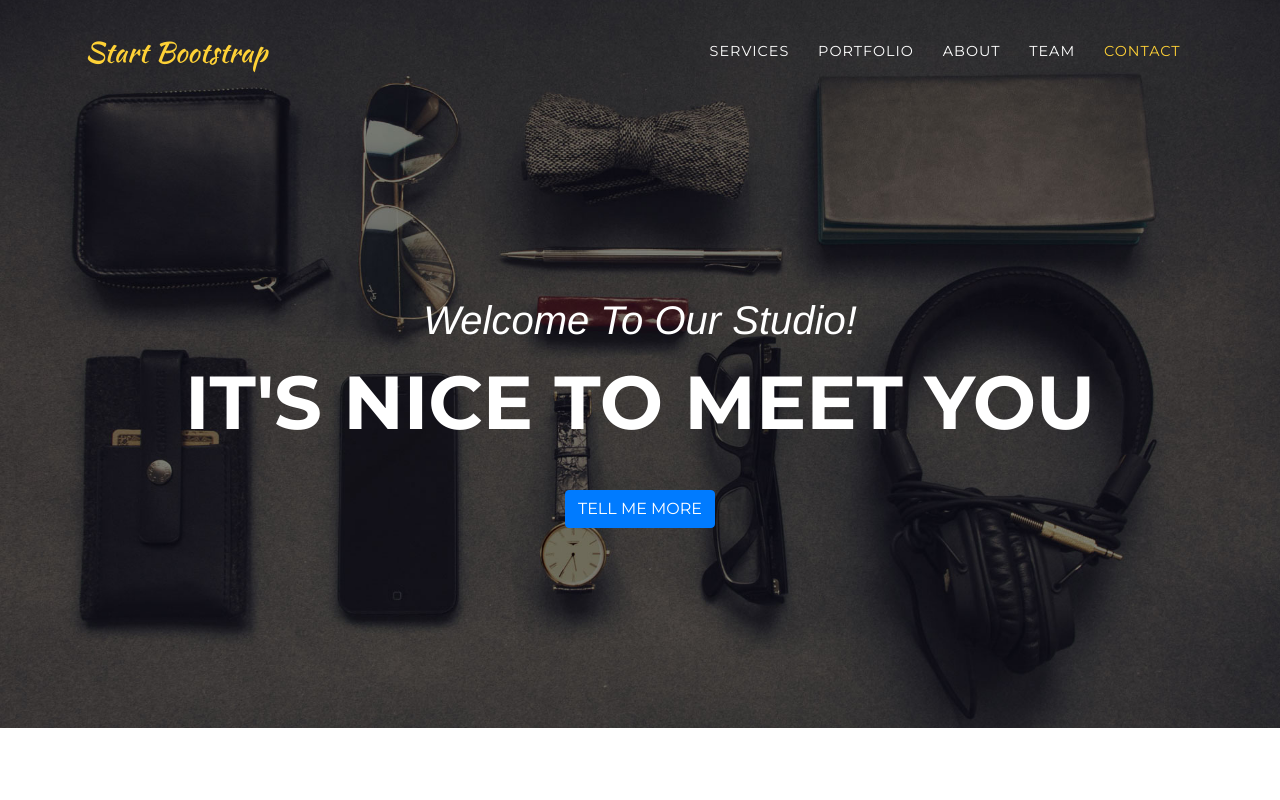
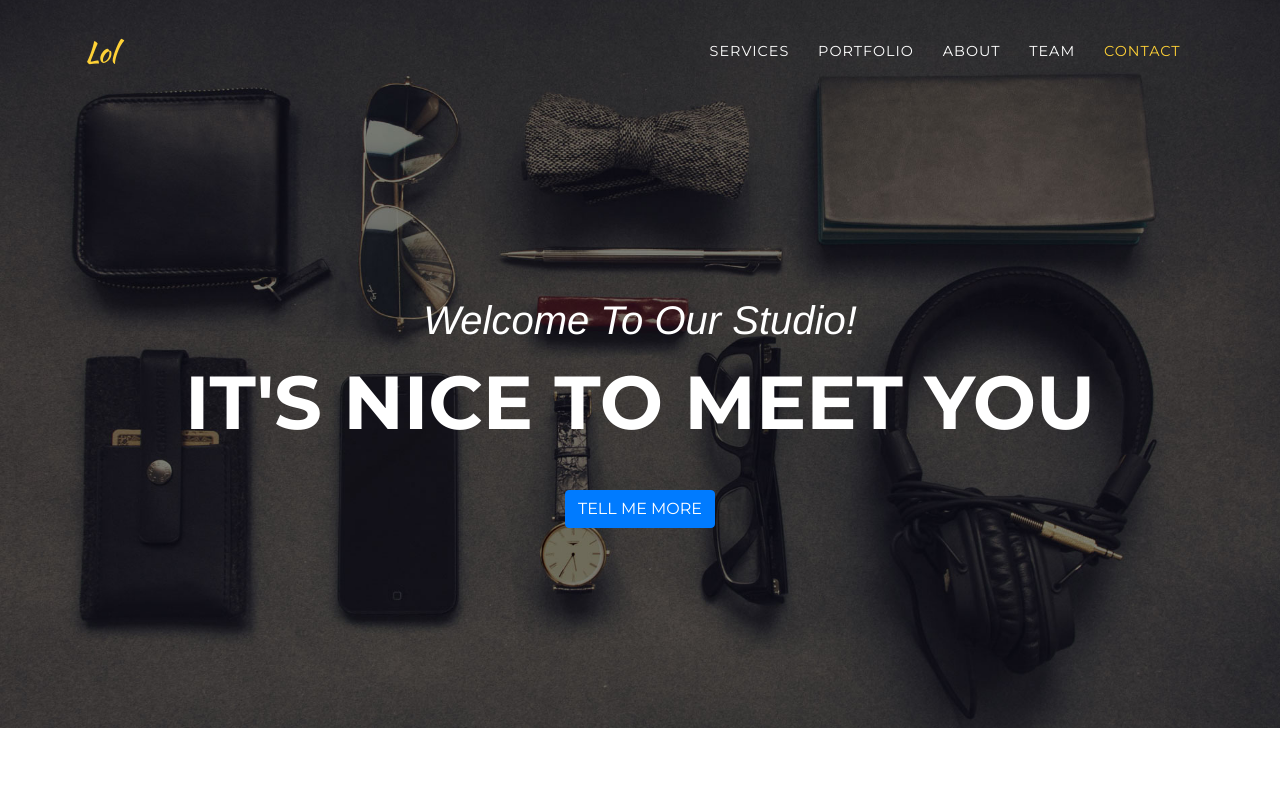
Before and after one commit to dronesyr/UAS, a website with bundled scripts: page index.html in a window 1280 px wide. Shown: the top 800 px of the page. Built offline with nearby package versions, Linux system fonts and the light colour scheme; a web font is replaced by a local one.

Commit message:
Update index.html

```diff
--- a/index.html
+++ b/index.html
@@ -8,7 +8,7 @@
     <meta name="description" content="">
     <meta name="author" content="">
 
-    <title>Agency - Start Bootstrap Theme</title>
+    <title>Unmanned Aerial Systems (UAS) Club</title>
 
     <!-- Bootstrap core CSS -->
     <link href="vendor/bootstrap/css/bootstrap.min.css" rel="stylesheet">
@@ -30,7 +30,7 @@
     <!-- Navigation -->
     <nav class="navbar navbar-expand-lg navbar-dark fixed-top" id="mainNav">
       <div class="container">
-        <a class="navbar-brand js-scroll-trigger" href="#page-top">Start Bootstrap</a>
+        <a class="navbar-brand js-scroll-trigger" href="#page-top">Lol</a>
         <button class="navbar-toggler navbar-toggler-right" type="button" data-toggle="collapse" data-target="#navbarResponsive" aria-controls="navbarResponsive" aria-expanded="false" aria-label="Toggle navigation">
           Menu
           <i class="fa fa-bars"></i>
```
